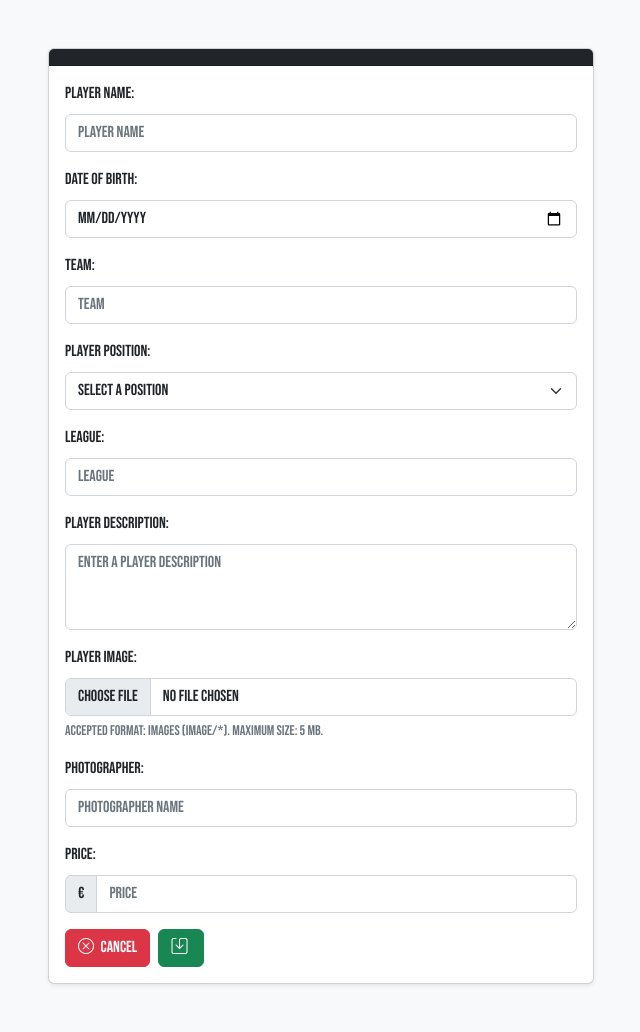
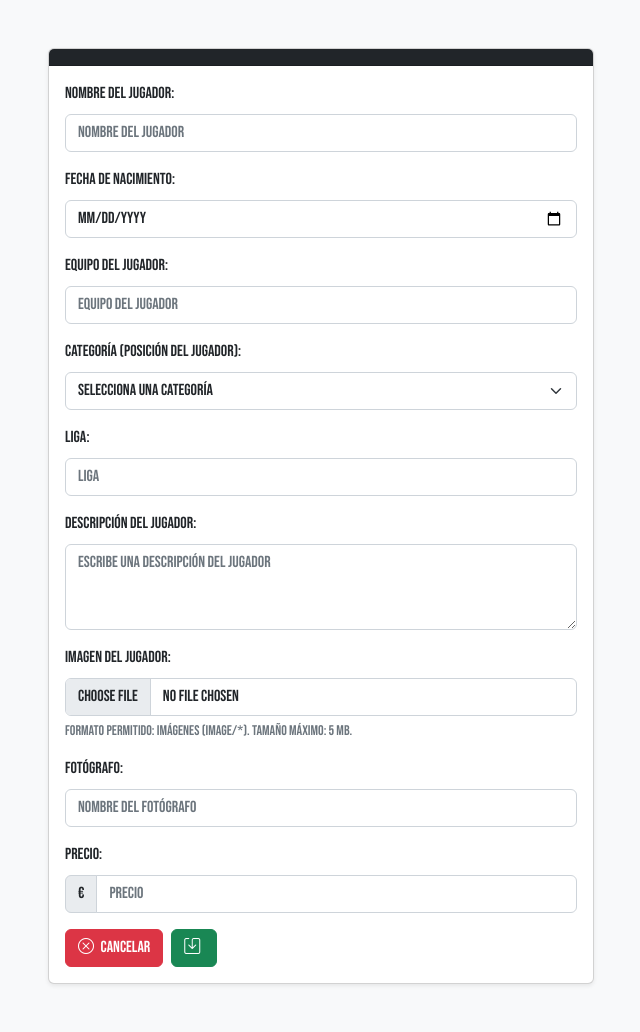
Before and after one commit to CodeURJC-FW-2026-27/webapp06, a Node project: template views/playerForm.mustache in a window 1280 px wide. Shown: the whole page, without its empty margins (319-959 px from the left). Run offline with Node 20 templates, Linux system fonts and the light colour scheme; the template is opened without the code that fills it, so the values that code supplies are empty.

Commit message:
Align image storage, form constraints, and ID validation with project conventions

```diff
--- a/views/playerForm.mustache
+++ b/views/playerForm.mustache
@@ -1,9 +1,9 @@
 <!DOCTYPE html>
-<html lang="en">
+<html lang="es">
 <head>
     <meta charset="utf-8" />
     <meta name="viewport" content="width=device-width, initial-scale=1, shrink-to-fit=no" />
-    <meta name="description" content="Player creation and editing form" />
+    <meta name="description" content="Formulario de creación y edición del jugador" />
     <meta name="author" content="Grupo 06" />
     <title>LEAGUES MARKET - {{formTitle}}</title>
     <link rel="icon" type="image/x-icon" href="/assets/favicon.ico" />
@@ -29,32 +29,30 @@
                             <form class="form" action="{{action}}" method="POST"
                                 enctype="multipart/form-data">
                                 <div class="mb-3">
-                                    <label for="player_name" class="form-label">Player name:</label>
+                                    <label for="player_name" class="form-label">Nombre del jugador:</label>
                                     <input type="text" class="form-control" id="player_name" name="player_name"
-                                        placeholder="Player name" value="{{player.player_name}}"
-                                        minlength="2" maxlength="80" pattern="[\p{Lu}].*"
-                                        title="Start with an uppercase letter." required />
+                                        placeholder="Nombre del jugador" value="{{player.player_name}}"
+                                        minlength="2" maxlength="80" required />
                                 </div>
 
                                 <div class="mb-3">
-                                    <label for="date_of_birth" class="form-label">Date of birth:</label>
+                                    <label for="date_of_birth" class="form-label">Fecha de nacimiento:</label>
                                     <input type="date" class="form-control" id="date_of_birth" name="date_of_birth"
                                         value="{{player.date_of_birth}}" min="{{minBirthDate}}"
                                         max="{{maxBirthDate}}" required />
                                 </div>
 
                                 <div class="mb-3">
-                                    <label for="team" class="form-label">Team:</label>
+                                    <label for="team" class="form-label">Equipo del jugador:</label>
                                     <input type="text" class="form-control" id="team" name="team"
-                                        placeholder="Team" value="{{player.team}}"
-                                        minlength="2" maxlength="60" pattern="[\p{Lu}].*"
-                                        title="Start with an uppercase letter." required />
+                                        placeholder="Equipo del jugador" value="{{player.team}}"
+                                        minlength="2" maxlength="60" required />
                                 </div>
 
                                 <div class="mb-3">
-                                    <label for="position" class="form-label">Player position:</label>
+                                    <label for="position" class="form-label">Categoría (posición del jugador):</label>
                                     <select class="form-select" id="position" name="position" required>
-                                        <option value="" disabled {{^hasPosition}}selected{{/hasPosition}}>Select a position</option>
+                                        <option value="" disabled {{^hasPosition}}selected{{/hasPosition}}>Selecciona una categoría</option>
                                         {{#positionOptions}}
                                         <option value="{{value}}" {{#selected}}selected{{/selected}}>{{label}}</option>
                                         {{/positionOptions}}
@@ -62,55 +60,53 @@
                                 </div>
 
                                 <div class="mb-3">
-                                    <label for="league" class="form-label">League:</label>
+                                    <label for="league" class="form-label">Liga:</label>
                                     <input type="text" class="form-control" id="league" name="league"
-                                        placeholder="League" value="{{player.league}}"
-                                        minlength="2" maxlength="60" pattern="[\p{Lu}].*"
-                                        title="Start with an uppercase letter." required />
+                                        placeholder="Liga" value="{{player.league}}"
+                                        minlength="2" maxlength="60" required />
                                 </div>
 
                                 <div class="mb-3">
-                                    <label for="description" class="form-label">Player description:</label>
+                                    <label for="description" class="form-label">Descripción del jugador:</label>
                                     <textarea class="form-control" id="description" name="description" rows="3"
-                                        placeholder="Enter a player description"
+                                        placeholder="Escribe una descripción del jugador"
                                         minlength="20" maxlength="2000" required>{{player.description}}</textarea>
                                 </div>
 
                                 <div class="mb-3">
-                                    <label for="image" class="form-label">Player image:</label>
+                                    <label for="image" class="form-label">Imagen del jugador:</label>
                                     {{#hasImage}}
                                     <div class="mb-2">
                                         <img src="{{player.image}}" alt="{{player.player_name}}"
                                             class="img-thumbnail" style="max-height: 180px" />
-                                        <p class="form-text mb-0">The current image will be kept if you do not choose another one.</p>
+                                        <p class="form-text mb-0">Si no seleccionas otra imagen, se conservará la actual.</p>
                                     </div>
                                     {{/hasImage}}
                                     <input type="file" class="form-control" id="image" name="image"
                                         accept="image/*" {{^hasImage}}required{{/hasImage}} />
-                                    <div class="form-text">Accepted format: images (image/*). Maximum size: 5 MB.</div>
+                                    <div class="form-text">Formato permitido: imágenes (image/*). Tamaño máximo: 5 MB.</div>
                                 </div>
 
                                 <div class="mb-3">
-                                    <label for="photographer" class="form-label">Photographer:</label>
+                                    <label for="photographer" class="form-label">Fotógrafo:</label>
                                     <input type="text" class="form-control" id="photographer" name="photographer"
-                                        placeholder="Photographer name" value="{{player.photographer}}"
-                                        minlength="2" maxlength="80" pattern="[\p{Lu}].*"
-                                        title="Start with an uppercase letter." required />
+                                        placeholder="Nombre del fotógrafo" value="{{player.photographer}}"
+                                        minlength="2" maxlength="80" required />
                                 </div>
 
                                 <div class="mb-3">
-                                    <label for="price" class="form-label">Price:</label>
+                                    <label for="price" class="form-label">Precio:</label>
                                     <div class="input-group">
                                         <span class="input-group-text">€</span>
                                         <input type="number" class="form-control" id="price" name="price"
-                                            placeholder="Price" value="{{player.price}}" min="0"
+                                            placeholder="Precio" value="{{player.price}}" min="0"
                                             max="999999999" step="1" required />
                                     </div>
                                 </div>
 
                                 <div class="d-flex gap-2">
                                     <a href="{{#isEdit}}/player/{{player.id}}{{/isEdit}}{{^isEdit}}/{{/isEdit}}" class="btn btn-danger">
-                                        <i class="bi bi-x-circle me-1"></i> Cancel
+                                        <i class="bi bi-x-circle me-1"></i> Cancelar
                                     </a>
                                     <button type="submit" class="btn btn-success">
                                         <i class="bi bi-save me-1"></i> {{submitLabel}}
```
Also changed, not shown: routes/playerRouter.js (+90 -57 lines), 1 other file.
